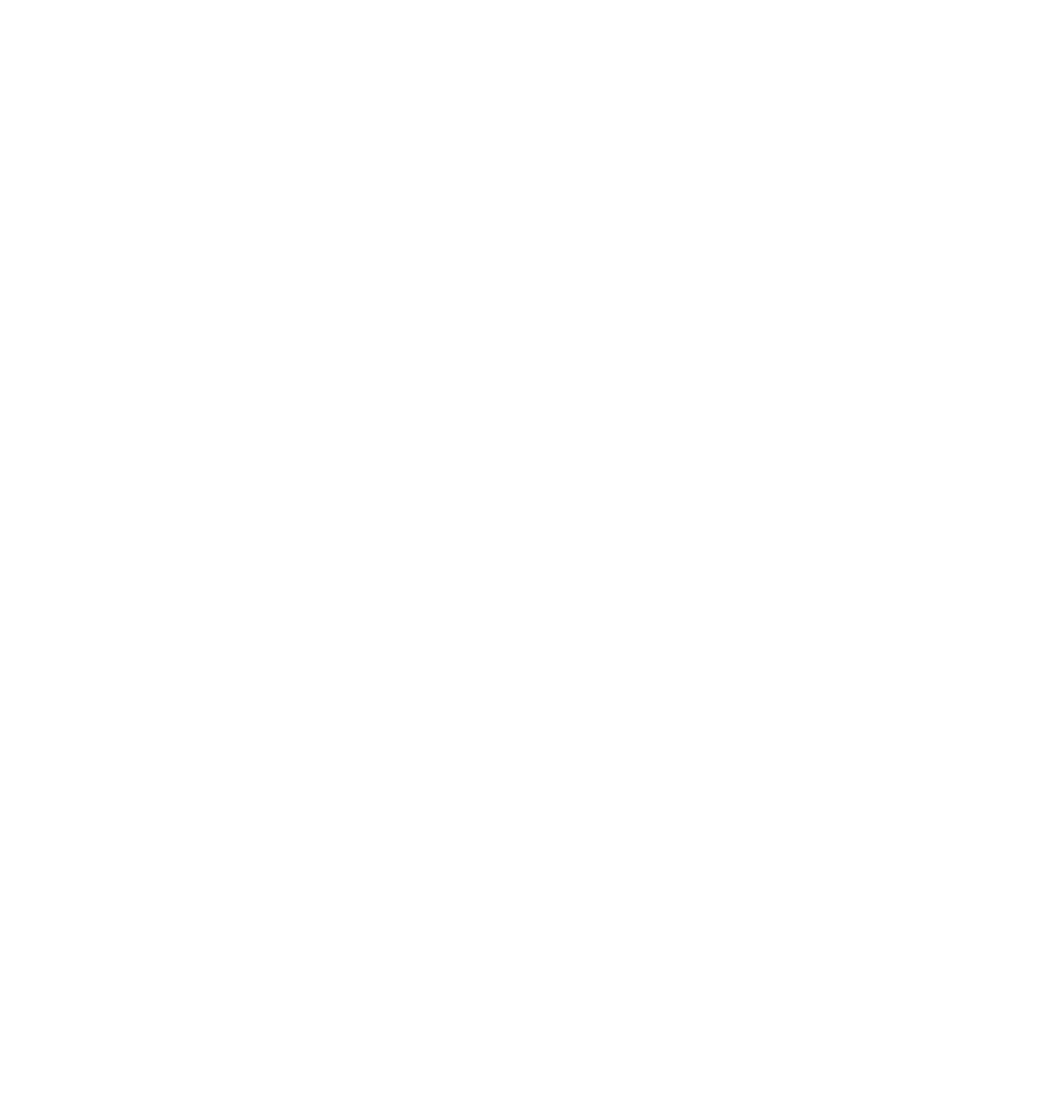
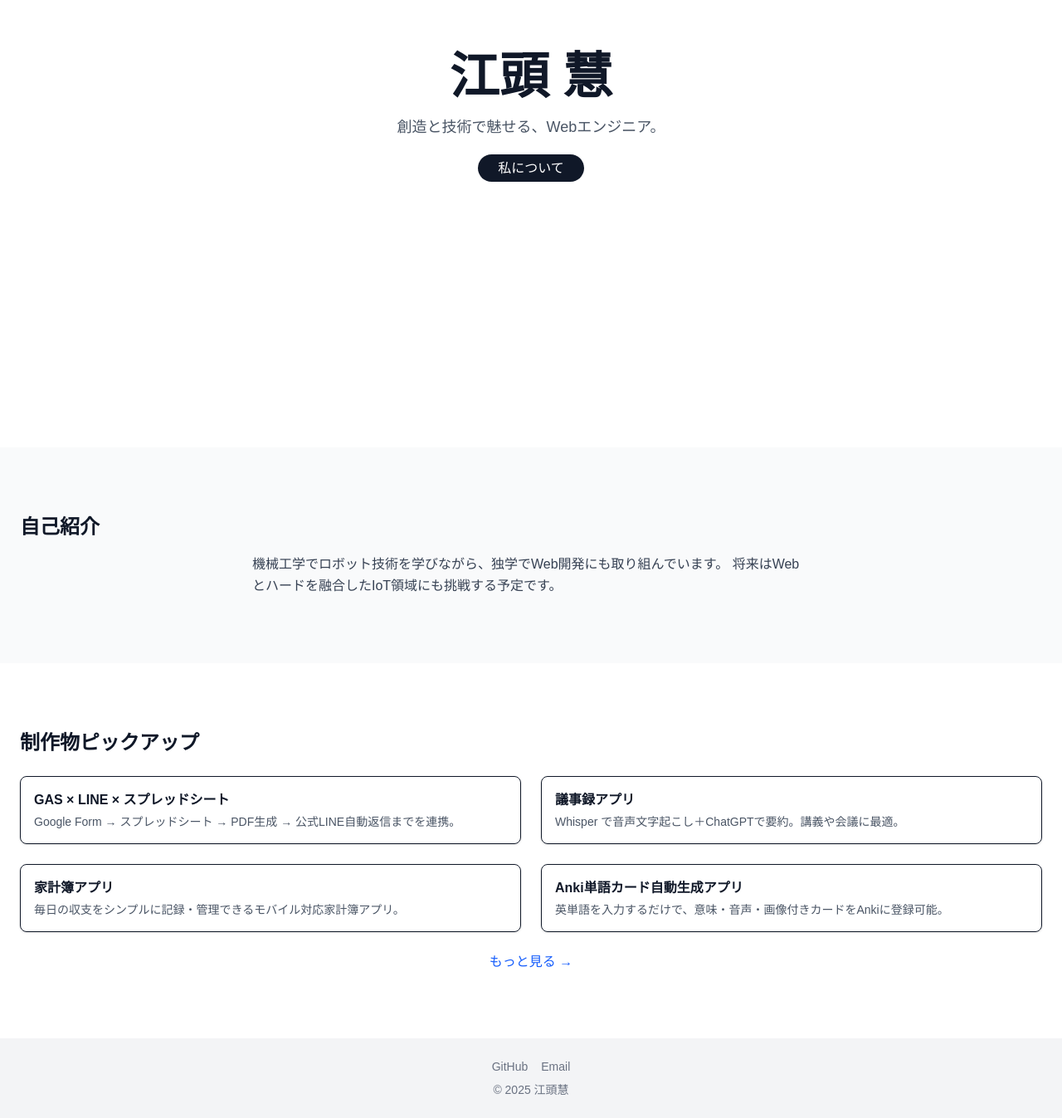
Before and after one commit to Jagashira/Jagashira.github.io, a Next.js app: page / in a window 1280 px wide. Shown: the part 261-1608 px from the top of the page at 83% size. Before the commit the page ends 800 px from the top, so only its background shows below. Built offline with nearby package versions, Linux system fonts and the light colour scheme.

Commit message:
feat(/index.tsx)

```diff
--- /dev/null
+++ b/components/top/AboutOutline.tsx
@@ -0,0 +1,17 @@
+import React from "react";
+
+const AboutOutline = () => {
+  return (
+    <>
+      <section id="about" className="py-20 px-6 bg-gray-50">
+        <h2 className="text-2xl font-bold mb-4">自己紹介</h2>
+        <p className="text-gray-700 leading-relaxed max-w-2xl mx-auto">
+          機械工学でロボット技術を学びながら、独学でWeb開発にも取り組んでいます。
+          将来はWebとハードを融合したIoT領域にも挑戦する予定です。
+        </p>
+      </section>
+    </>
+  );
+};
+
+export default AboutOutline;
--- /dev/null
+++ b/components/top/Hero.tsx
@@ -0,0 +1,44 @@
+import { forwardRef } from "react";
+import { motion } from "framer-motion";
+import Link from "next/link";
+
+const Hero = forwardRef<HTMLDivElement>((_, ref) => (
+  <section
+    ref={ref}
+    className="flex flex-col justify-center items-center h-screen text-center px-4"
+  >
+    <motion.h1
+      className="text-4xl md:text-6xl font-bold"
+      initial={{ opacity: 0, y: 20 }}
+      animate={{ opacity: 1, y: 0 }}
+      transition={{ duration: 1 }}
+    >
+      江頭 慧
+    </motion.h1>
+
+    <motion.p
+      className="mt-4 text-lg text-gray-600"
+      initial={{ opacity: 0, y: 20 }}
+      animate={{ opacity: 1, y: 0 }}
+      transition={{ delay: 0.3, duration: 1 }}
+    >
+      創造と技術で魅せる、Webエンジニア。
+    </motion.p>
+
+    <motion.div
+      className="mt-6"
+      initial={{ opacity: 0 }}
+      animate={{ opacity: 1 }}
+      transition={{ delay: 0.6 }}
+    >
+      <Link
+        href="#about"
+        className="bg-gray-900 text-white px-6 py-2 rounded-full hover:bg-gray-700 transition"
+      >
+        私について
+      </Link>
+    </motion.div>
+  </section>
+));
+Hero.displayName = "Hero";
+export default Hero;
--- /dev/null
+++ b/components/top/ProjectOutline.tsx
@@ -0,0 +1,45 @@
+import React from "react";
+import Link from "next/link";
+const ProjectOutline = () => {
+  return (
+    <>
+      <section className="py-20 px-6">
+        <h2 className="text-2xl font-bold mb-6">制作物ピックアップ</h2>
+        <div className="grid grid-cols-1 md:grid-cols-2 gap-6">
+          <div className="border rounded-lg p-4 shadow hover:shadow-md transition">
+            <h3 className="font-semibold">GAS × LINE × スプレッドシート</h3>
+            <p className="text-sm text-gray-600 mt-1">
+              Google Form → スプレッドシート → PDF生成 →
+              公式LINE自動返信までを連携。
+            </p>
+          </div>
+          <div className="border rounded-lg p-4 shadow hover:shadow-md transition">
+            <h3 className="font-semibold">議事録アプリ</h3>
+            <p className="text-sm text-gray-600 mt-1">
+              Whisper で音声文字起こし＋ChatGPTで要約。講義や会議に最適。
+            </p>
+          </div>
+          <div className="border rounded-lg p-4 shadow hover:shadow-md transition">
+            <h3 className="font-semibold">家計簿アプリ</h3>
+            <p className="text-sm text-gray-600 mt-1">
+              毎日の収支をシンプルに記録・管理できるモバイル対応家計簿アプリ。
+            </p>
+          </div>
+          <div className="border rounded-lg p-4 shadow hover:shadow-md transition">
+            <h3 className="font-semibold">Anki単語カード自動生成アプリ</h3>
+            <p className="text-sm text-gray-600 mt-1">
+              英単語を入力するだけで、意味・音声・画像付きカードをAnkiに登録可能。
+            </p>
+          </div>
+        </div>
+        <div className="text-center mt-6">
+          <Link href="/projects" className="text-blue-600 hover:underline">
+            もっと見る →
+          </Link>
+        </div>
+      </section>
+    </>
+  );
+};
+
+export default ProjectOutline;
--- /dev/null
+++ b/components/ui/Footer.tsx
@@ -0,0 +1,18 @@
+// components/Footer.tsx
+export default function Footer() {
+  return (
+    <footer className="bg-gray-100 text-center py-6 text-sm text-gray-500">
+      <div className="space-x-4">
+        <a
+          href="https://github.com/Jagashira"
+          target="_blank"
+          rel="noopener noreferrer"
+        >
+          GitHub
+        </a>
+        <a href="mailto:example@example.com">Email</a>
+      </div>
+      <div className="mt-2">&copy; 2025 江頭慧</div>
+    </footer>
+  );
+}
--- /dev/null
+++ b/components/ui/Header.tsx
@@ -0,0 +1,61 @@
+import Link from "next/link";
+import { motion } from "framer-motion";
+import { useState } from "react";
+import { useRouter } from "next/router";
+
+export default function Header() {
+  const [open, setOpen] = useState(false);
+  const { pathname } = useRouter();
+
+  const navLink = (href: string, label: string) => (
+    <Link
+      href={href}
+      className={`hover:underline ${
+        pathname === href ? "font-semibold text-blue-600" : ""
+      }`}
+      onClick={() => setOpen(false)} // クリック後に閉じる
+    >
+      {label}
+    </Link>
+  );
+
+  return (
+    <motion.header
+      initial={{ opacity: 0, y: -20 }}
+      animate={{ opacity: 1, y: 0 }}
+      transition={{ duration: 0.5 }}
+      exit={{ opacity: 0, y: -20 }}
+      className="fixed inset-x-0 top-0 z-50 bg-white/80 backdrop-blur shadow"
+    >
+      <div className="max-w-5xl mx-auto flex items-center justify-between px-4 py-3">
+        <Link href="/" className="font-bold text-lg">
+          MyPortfolio
+        </Link>
+
+        {/* PC */}
+        <nav className="hidden md:flex space-x-6">
+          {navLink("/", "Home")}
+          {navLink("/about", "About")}
+          {navLink("/projects", "Projects")}
+        </nav>
+
+        {/* Mobile hamburger */}
+        <button className="md:hidden" onClick={() => setOpen(!open)}>
+          <span className="sr-only">Menu</span>
+          <div className="w-6 h-0.5 bg-gray-800 mb-1" />
+          <div className="w-6 h-0.5 bg-gray-800 mb-1" />
+          <div className="w-6 h-0.5 bg-gray-800" />
+        </button>
+      </div>
+
+      {/* Mobile menu */}
+      {open && (
+        <div className="md:hidden px-4 pb-4 space-y-2">
+          {navLink("/", "Home")}
+          {navLink("/about", "About")}
+          {navLink("/projects", "Projects")}
+        </div>
+      )}
+    </motion.header>
+  );
+}
--- /dev/null
+++ b/components/ui/Layout.tsx
@@ -0,0 +1,39 @@
+import { useEffect, useState } from "react";
+import { useRouter } from "next/router";
+import { RefObject } from "react";
+import Footer from "./Footer";
+import Header from "./Header";
+import { AnimatePresence } from "framer-motion";
+
+type Props = {
+  heroRef?: RefObject<HTMLDivElement | null>; // ← null を許可
+  children: React.ReactNode;
+};
+
+export default function Layout({ heroRef, children }: Props) {
+  const { pathname } = useRouter();
+  const isTop = pathname === "/";
+  const [showHeader, setShowHeader] = useState(!isTop);
+
+  // Hero を監視して Header ON/OFF
+  useEffect(() => {
+    if (!isTop || !heroRef?.current) return;
+
+    const io = new IntersectionObserver(
+      ([entry]) => setShowHeader(!entry.isIntersecting),
+      { threshold: 0 } // 1px でも見えていたら isIntersecting = true
+    );
+    io.observe(heroRef.current);
+    return () => io.disconnect();
+  }, [isTop, heroRef]);
+
+  return (
+    <>
+      <AnimatePresence initial={false} mode="wait">
+        {showHeader && <Header />} {/* フェードインは Header 側で */}
+      </AnimatePresence>
+      <main>{children}</main>
+      <Footer />
+    </>
+  );
+}
--- a/pages/index.tsx
+++ b/pages/index.tsx
@@ -1,22 +1,21 @@
-import Image from "next/image";
-import { Geist, Geist_Mono } from "next/font/google";
-
-const geistSans = Geist({
-  variable: "--font-geist-sans",
-  subsets: ["latin"],
-});
-
-const geistMono = Geist_Mono({
-  variable: "--font-geist-mono",
-  subsets: ["latin"],
-});
+// pages/index.tsx
+import AboutOutline from "@/components/top/AboutOutline";
+import Hero from "@/components/top/Hero";
+import ProjectOutline from "@/components/top/ProjectOutline";
+import Layout from "@/components/ui/Layout";
+import { motion } from "framer-motion";
+import Link from "next/link";
+import { useRef } from "react";
 
 export default function Home() {
+  const heroRef = useRef<HTMLDivElement>(null);
   return (
-    <div
-      className={`${geistSans.className} ${geistMono.className} grid grid-rows-[20px_1fr_20px] items-center justify-items-center min-h-screen p-8 pb-20 gap-16 sm:p-20 font-[family-name:var(--font-geist-sans)]`}
-    >
-      <main>hello</main>
-    </div>
+    <Layout heroRef={heroRef}>
+      <div className="min-h-screen bg-white text-gray-900">
+        <Hero ref={heroRef} />
+        <AboutOutline />
+        <ProjectOutline />
+      </div>
+    </Layout>
   );
 }
```
